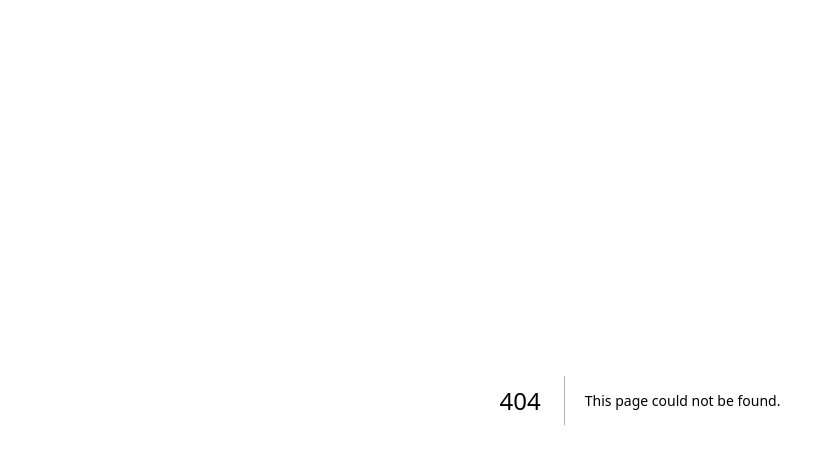
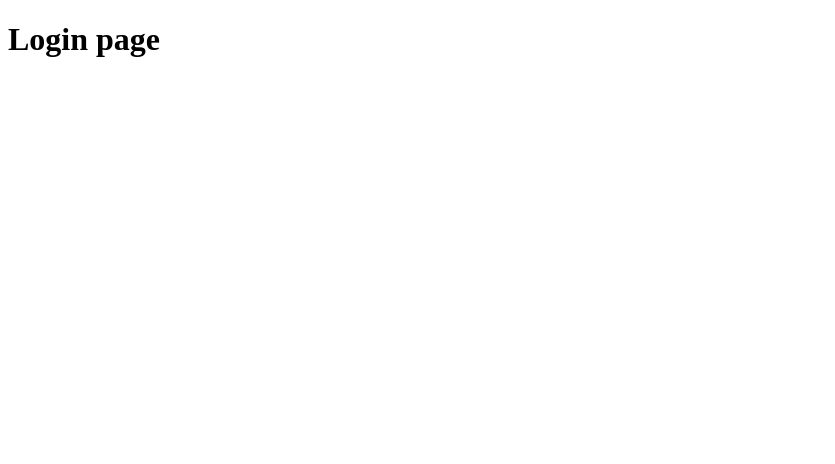
Before and after one commit to samighazouani1234-lab/aurora-sound, a Next.js app: page /login in a window 1280 px wide. Before the commit this address had no page. Shown: the top 464 px of the page, without its empty margins (0-835 px from the left). Built offline with nearby package versions, Linux system fonts and the light colour scheme.

Commit message:
Create page.tsx

```diff
--- /dev/null
+++ b/app/login/page.tsx
@@ -0,0 +1,3 @@
+export default function Login() {
+  return <h1 className="text-white">Login page</h1>;
+}
```
